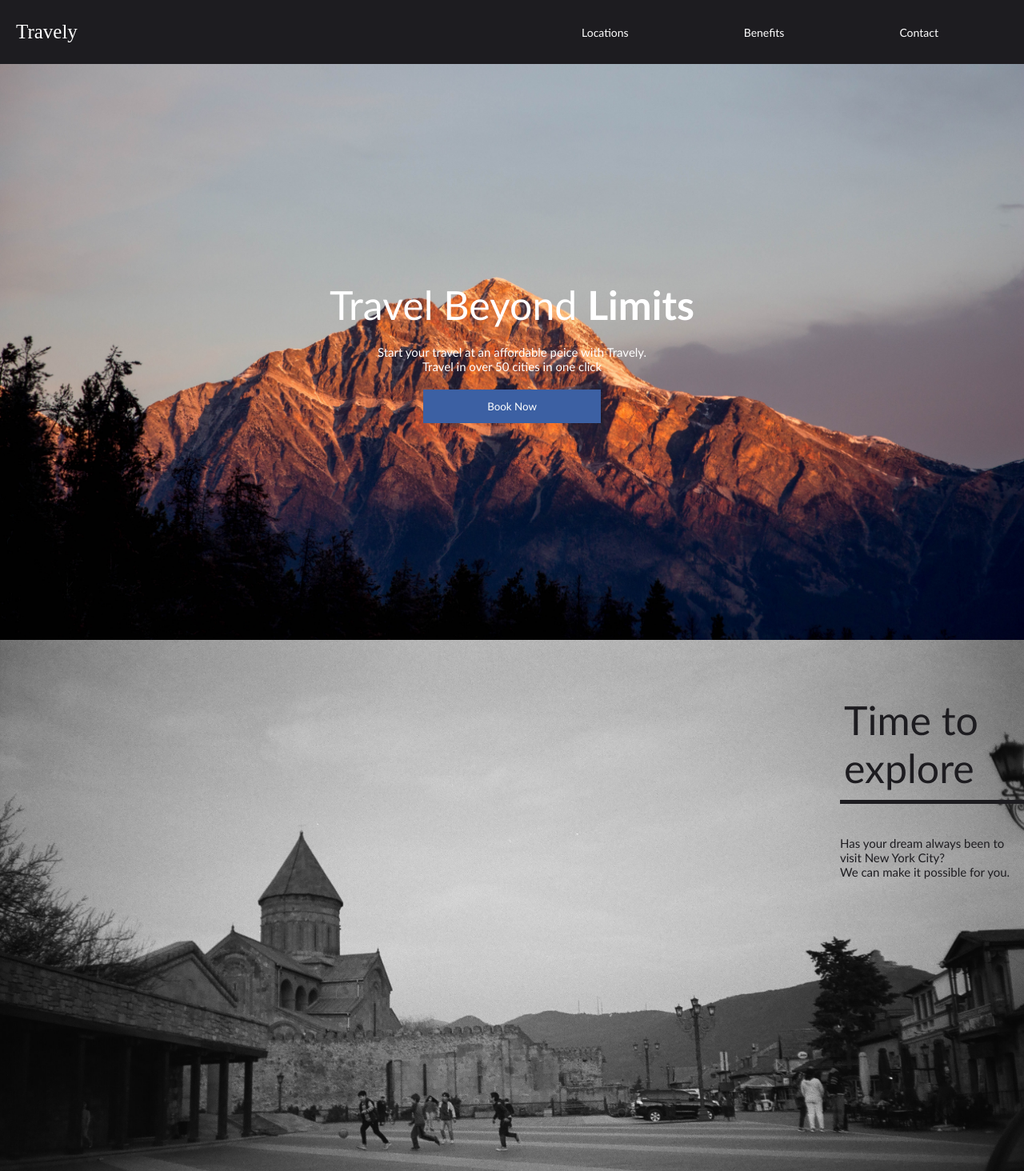
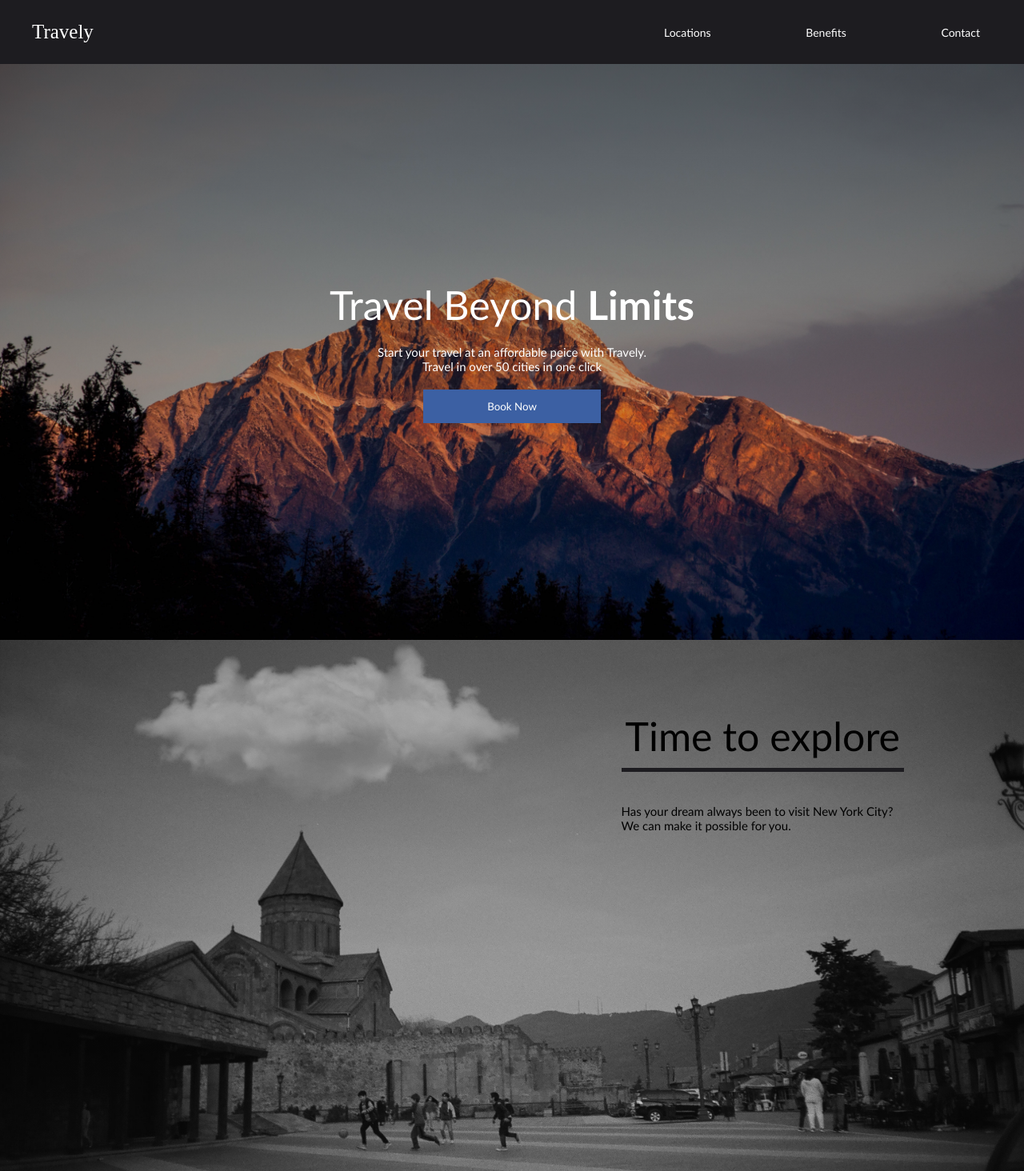
Before and after one commit to kgaolodevs/travely, a plain HTML site: page index.html in a window 1280 px wide. Shown: the top 1464 px of the page at 80% size. Drawn offline with Linux system fonts and the light colour scheme.

Commit message:
Completed city section with cloyd animation

```diff
--- a/index.html
+++ b/index.html
@@ -39,6 +39,11 @@
       </header>
 
       <section class="citySection">
+        <img
+          src="./assets/hiclipart.com.png"
+          alt=""
+          class="citySection__cloud"
+        />
         <div class="citySection__content">
           <p class="citySection__content--title">Time to explore</p>
           <p class="citySection__content--subtext">
--- a/style.scss
+++ b/style.scss
@@ -23,14 +23,16 @@ body {
 :root {
   --color-primary: #1d1c20;
   --color-white: #ffffff;
-  --color-blue: rgb(60, 96, 163);
+  --color-blue: #3c60a3;
+  --color-blue-dark: #2e497a;
+  --gradient-primary: #00000086, transparent;
 }
 
 .site {
   .navigation {
     background-color: var(--color-primary);
     color: var(--color-white);
-    padding: 2rem;
+    padding: 2rem 4rem;
     display: flex;
     flex-wrap: wrap;
     justify-content: space-between;
@@ -40,7 +42,8 @@ body {
     &__logo {
       font-size: 2.5rem;
       font-family: "Brush Script MT";
-      flex: 1 1 25rem;
+      flex: 3 1 25rem;
+      // padding: 0 0 0 5rem;
     }
 
     &__items {
@@ -48,7 +51,7 @@ body {
       justify-content: end;
       flex: 1 1 25rem;
       font-size: 1.4rem;
-      justify-content: space-around;
+      justify-content: space-between;
       padding: 0 1.5rem 0 1.5rem;
     }
   }
@@ -56,7 +59,8 @@ body {
   .hero {
     width: 100vw;
     height: 90vh;
-    background-image: url(./assets/trust-tru-katsande-WUMSuerEjfM-unsplash.jpg);
+    background: linear-gradient(var(--gradient-primary)),
+      url(./assets/trust-tru-katsande-WUMSuerEjfM-unsplash.jpg);
     background-size: cover;
     background-position: bottom;
 
@@ -91,6 +95,8 @@ body {
           cursor: pointer;
           transform: scale(1.1);
           box-shadow: 0 0.6rem 1rem black;
+          background-color: var(--color-blue-dark);
+          color: var(--color-dar);
         }
 
         &:focus {
@@ -107,13 +113,17 @@ body {
 
   .citySection {
     height: 100vh;
-    background: url(./assets/grayscale-photo-of-people-between-buildings-1217258.jpg);
+    background: linear-gradient(var(--gradient-primary)),
+      url(./assets/grayscale-photo-of-people-between-buildings-1217258.jpg);
     background-position: center;
     background-size: cover;
-    padding: 6rem 0 0 105rem;
+    display: flex;
+    align-items: flex-start;
+    justify-content: space-between;
 
     &__content {
-      color: var(--color-primary);
+      width: fit-content;
+      margin: 8rem 15rem 0 0;
 
       &--title {
         font-size: 5rem;
@@ -127,12 +137,22 @@ body {
         font-size: 1.5rem;
       }
     }
+    &__cloud {
+      height: 21rem;
+      margin-left: 5.5rem;
+      transform: rotate(360deg);
+      background: url(./assets/hiclipart.com.png);
+      opacity: 50%;
+      transition: all ease-in-out 0.5s;
+      animation: cloudAnimation 10s infinite ease-in-out alternate;
+    }
   }
 }
 
 // Breakpoints
 
 @media screen and (max-width: 540px) {
+  .site {
     .navigation {
       text-align: center;
 
@@ -157,8 +177,10 @@ body {
       }
     }
   }
+}
 
 @media screen and (max-width: 376px) {
+  .site {
     .hero {
       &__content {
         &--title {
@@ -175,8 +197,10 @@ body {
       }
     }
   }
+}
 
 @media screen and (max-width: 330px) {
+  .site {
     .hero {
       &__content {
         &--title {
@@ -193,3 +217,18 @@ body {
       }
     }
   }
+}
+
+// Animations
+@keyframes cloudAnimation {
+  0% {
+    transform: translate(-10%, -5%);
+  }
+  50% {
+    transform: translate(20%, 1%);
+  }
+
+  100% {
+    transform: translate(0);
+  }
+}
```
Also changed, not shown: style.css, 1 other file. Lines whose indentation alone changed are shown as unchanged.
